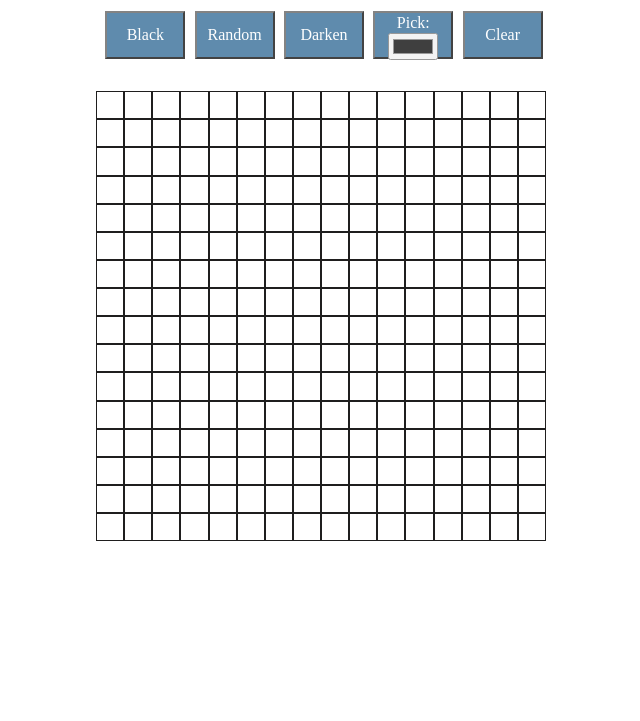
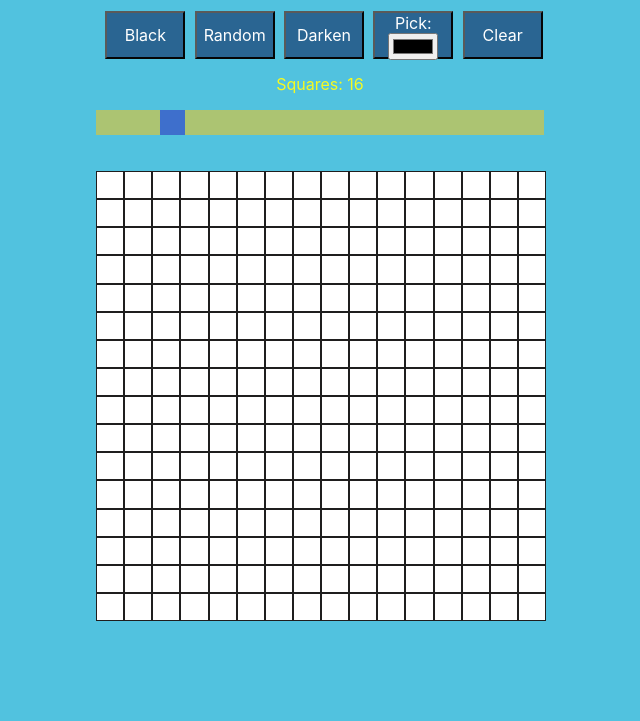
Before and after one commit to Jameslo599/etch-a-sketch, a plain HTML site: page index.html in a window 1280 px wide. Shown: the part 79-800 px from the top of the page, without its empty margins (244-884 px from the left). Drawn offline with Linux system fonts and the light colour scheme.

Commit message:
added slider to adjust number of squares in the grid, made the 'clear' button only erase the board instead of prompting for new grid, added designs to the overall page

```diff
--- a/css/main.css
+++ b/css/main.css
@@ -2,14 +2,16 @@ body {
     margin-right: auto;
     margin-left: auto;
     width: 600px;
+    background-color: rgb(81, 194, 223);
 }
 #titles {
     text-align: center;
-    margin-right: 10em;
+    margin-right: 9em;
     margin-bottom: -2em;
 }
 h1 {
-    font-family: Impact, Haettenschweiler, 'Arial Narrow Bold', sans-serif;
+    color: white;
+    font-family: -apple-system, BlinkMacSystemFont, 'Segoe UI', Roboto, Oxygen, Ubuntu, Cantarell, 'Open Sans', 'Helvetica Neue', sans-serif;
 }
 #buttonContainer {
     display: flex;
@@ -23,10 +25,11 @@ h1 {
     width: 5em;
     height: 3em;
     color: white;
+    outline: none;
     background-color: #2a6592;
-    outline: none;
     border-color: rgb(90, 90, 90);
-    opacity: 75%;
+    cursor: pointer;
+    font-family: -apple-system, BlinkMacSystemFont, 'Segoe UI', Roboto, Oxygen, Ubuntu, Cantarell, 'Open Sans', 'Helvetica Neue', sans-serif;
 }
 #randomButton {
     font: sans-serif;
@@ -36,7 +39,8 @@ h1 {
     background-color: #2a6592;
     outline: none;
     border-color: rgb(90, 90, 90);
-    opacity: 75%;
+    cursor: pointer;
+    font-family: -apple-system, BlinkMacSystemFont, 'Segoe UI', Roboto, Oxygen, Ubuntu, Cantarell, 'Open Sans', 'Helvetica Neue', sans-serif;
 }
 #darkenButton {
     font: sans-serif;
@@ -46,7 +50,8 @@ h1 {
     background-color: #2a6592;
     outline: none;
     border-color: rgb(90, 90, 90);
-    opacity: 75%;
+    cursor: pointer;
+    font-family: -apple-system, BlinkMacSystemFont, 'Segoe UI', Roboto, Oxygen, Ubuntu, Cantarell, 'Open Sans', 'Helvetica Neue', sans-serif;
 }
 #colorSelect {
     margin-right: 0.1em;
@@ -60,7 +65,8 @@ h1 {
     background-color: #2a6592;
     outline: none;
     border-color: rgb(90, 90, 90);
-    opacity: 75%;
+    cursor: pointer;
+    font-family: -apple-system, BlinkMacSystemFont, 'Segoe UI', Roboto, Oxygen, Ubuntu, Cantarell, 'Open Sans', 'Helvetica Neue', sans-serif;
 }
 #eraseButton {
     font: sans-serif;
@@ -70,7 +76,38 @@ h1 {
     background-color: #2a6592;
     outline: none;
     border-color: rgb(90, 90, 90);
-    opacity: 75%;
+    cursor: pointer;
+    font-family: -apple-system, BlinkMacSystemFont, 'Segoe UI', Roboto, Oxygen, Ubuntu, Cantarell, 'Open Sans', 'Helvetica Neue', sans-serif;
+}
+#slidecontainer {
+    text-align: center;
+    margin-right: 9.5em;
+    margin-top: 0.5em;
+}
+#slidecontainer p{
+    color: rgb(246, 250, 33);
+    font-weight: 400;
+    font-family: -apple-system, BlinkMacSystemFont, 'Segoe UI', Roboto, Oxygen, Ubuntu, Cantarell, 'Open Sans', 'Helvetica Neue', sans-serif;
+}
+#slider {
+    -webkit-appearance: none;
+    width: 100%;
+    background: rgb(211, 197, 69);
+    outline: none;
+    opacity: 0.7;
+    -webkit-transition: .2s;
+    transition: opacity .2s;
+}
+#slider:hover {
+    opacity: 1;
+}
+#slider::-webkit-slider-thumb {
+    -webkit-appearance: none;
+    appearance: none;
+    width: 25px;
+    height: 25px;
+    background: rgb(55, 76, 196);
+    cursor: pointer;
 }
 :root {
     --grid-cols: 1;
@@ -87,12 +124,13 @@ h1 {
     width: 450px;
     height: 450px;
     position: absolute;
+    background-color: white;
 }
 .gridItem {
     border: 0.01px solid rgb(31, 30, 30);
     text-align: center;
-    background-color: white;
 }
 .gridItem:hover {
-    background-color: cyan;
+    border-color: rgb(202, 216, 71);
+    border-style: solid;
 }
--- a/index.html
+++ b/index.html
@@ -20,6 +20,9 @@
         <button id = "customButton">Pick:</button>
         <button id = "eraseButton">Clear</button>
     </div>
+    <div id = "slidecontainer">
+        <p>Squares: <span id = "number"></span></p>
+    </div>
     <div id = "container"></div>
 </body>
 <script src="script.js"></script>
--- a/script.js
+++ b/script.js
@@ -67,7 +67,6 @@ function toggleColor(e) {
       e.target.style.backgroundColor = "black";
   }
 }
-
 //Toggles on/off pen
 function togglePen() {
   if (!currentlyActive) {
@@ -97,9 +96,29 @@ function eraseGrid() {
   boxes.forEach(boxes => {
     boxes.style.backgroundColor = "white";
   })
-  removeGrid();
-  let rows = prompt("Enter number of squares per side",);
-  return makeRows(rows);
   }
 clearButton = document.getElementById("eraseButton");
 clearButton.addEventListener("click", eraseGrid);
+//Creates slider for grid
+let slider = document.createElement("INPUT");
+let slidecontainer = document.getElementById("slidecontainer");
+let output = document.getElementById("number");
+slider.setAttribute("type", "range");
+slider.setAttribute("id", "slider");
+slider.setAttribute("min", "1");
+slider.setAttribute("max", "100");
+slider.setAttribute("value", "16")
+slidecontainer.appendChild(slider);
+output.innerHTML = slider.value;
+slider.oninput = function() {
+  output.innerHTML = this.value;
+}
+function removeGrid() {
+  let cell = document.querySelectorAll(".gridItem");
+  cell.forEach(cell => {
+    container.removeChild(cell);
+  })
+  let rows = slider.value;
+  return makeRows(rows);
+}
+slider.addEventListener("click", removeGrid);
```
